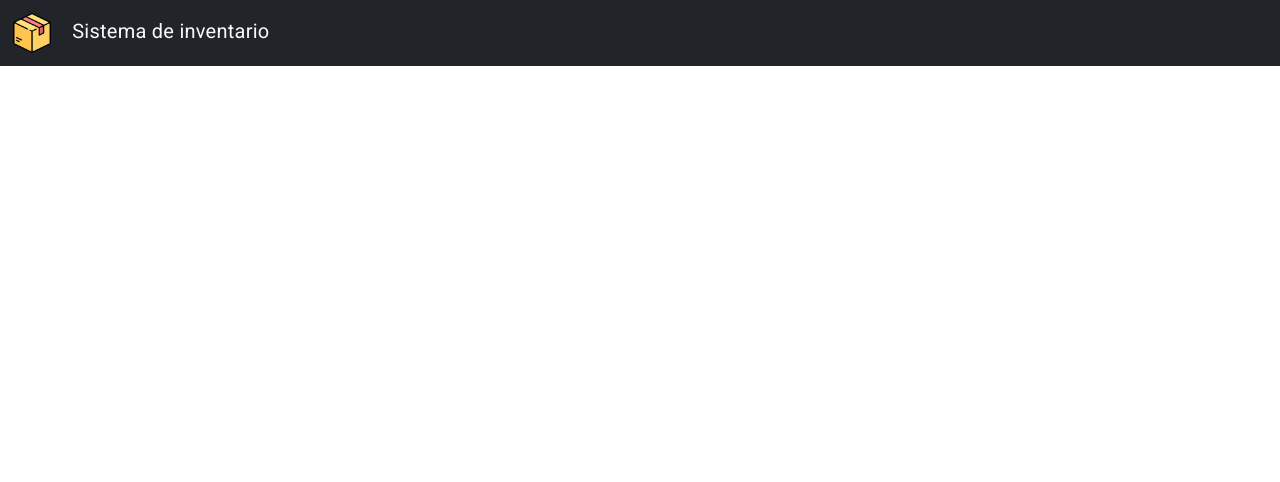
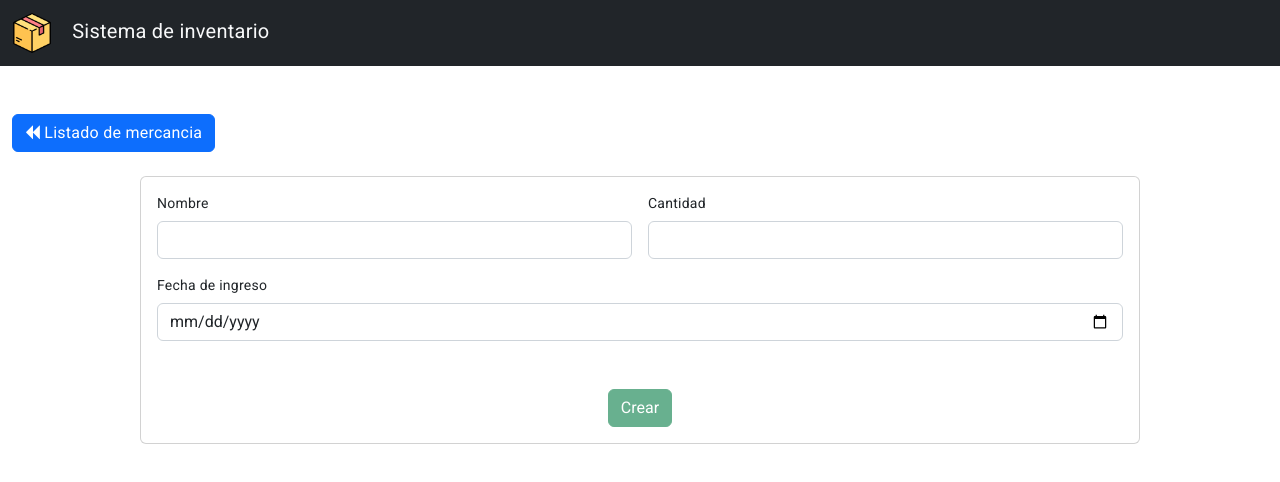
Before and after one commit to JhojanLopez/inventory_system_frontend, an Angular app: page /create-merchandise in a window 1280 px wide. Before the commit this address led to /. Shown: the top 482 px of the page. Built offline with nearby package versions, Linux system fonts and the light colour scheme.

Commit message:
se establece formulario para crear

```diff
--- a/package.json
+++ b/package.json
@@ -20,7 +20,7 @@
     "@angular/platform-browser": "^16.1.0",
     "@angular/platform-browser-dynamic": "^16.1.0",
     "@angular/router": "^16.1.0",
-    "bootstrap": "^5.3.1",
+    "bootstrap": "5.2",
     "font-awesome": "^4.7.0",
     "jquery": "^3.7.1",
     "rxjs": "~7.8.0",
--- a/src/app/app-routing.module.ts
+++ b/src/app/app-routing.module.ts
@@ -2,11 +2,13 @@ import { NgModule } from '@angular/core';
 import { RouterModule, Routes } from '@angular/router';
 import { MerchandiseComponent } from './components/merchandise/merchandise.component';
 import { UsersComponent } from './components/users/users.component';
+import { CreateMerchandiseComponent } from './components/create-merchandise/create-merchandise.component';
 
 const routes: Routes = [
   {path:'', pathMatch: 'full', redirectTo: 'users'},// podemos redirigir a otra ruta
   {path:'merchandise', component: MerchandiseComponent},
   {path:'users', component: UsersComponent},
+  {path:'create-merchandise', component: CreateMerchandiseComponent},
 ];
 
 @NgModule({
--- /dev/null
+++ b/src/app/components/create-merchandise/create-merchandise.component.html
@@ -0,0 +1,34 @@
+
+<div class="row mt-5">
+    <div class="col-auto">
+     <a class="btn btn-primary" routerLink="/merchandise">
+        <i class="fa solid fa-backward"></i> Listado de mercancia
+     </a>
+    </div>
+</div>
+
+<div class="d-flex justify-content-center align-items-center">
+  <div class="card text-dark my-4" [ngStyle]="{'width': '1000px'}">
+
+<div class="card-body">
+<form class="row g-3" [formGroup]="form" (ngSubmit)="onSubmit()">
+  <div class="col-md-6">
+    <label for="name" class="form-label">Nombre</label>
+    <input type="text" class="form-control" id="name" formControlName="name" required>
+  </div>
+  <div class="col-md-6">
+    <label for="amount" class="form-label">Cantidad</label>
+    <input type="number" min="0" class="form-control" formControlName="amount" required>
+  </div>
+  <div class="col-md-12">
+    <label for="date" class="form-label">Fecha de ingreso</label>
+    <input type="date" class="form-control" formControlName="date" required>
+  </div>
+
+  <div class="col-12 text-center mt-5">
+    <input class="btn btn-success" type="submit" value="Crear" [disabled]="!form.valid"/>
+  </div>
+</form>
+    </div>
+ </div>
+</div>
--- /dev/null
+++ b/src/app/components/create-merchandise/create-merchandise.component.ts
@@ -0,0 +1,36 @@
+import { Component, OnInit } from '@angular/core';
+import {
+  AbstractControl,
+  FormBuilder,
+  FormControl,
+  FormGroup,
+  ValidationErrors,
+  Validators,
+} from '@angular/forms';
+import { MerchandiseToCreate } from 'src/app/models/merchandise-to-create';
+
+@Component({
+  selector: 'app-create-merchandise',
+  templateUrl: './create-merchandise.component.html',
+  styleUrls: ['./create-merchandise.component.css'],
+})
+export class CreateMerchandiseComponent implements OnInit {
+  constructor(private fb: FormBuilder) {}
+
+  merchandiseToCreate: MerchandiseToCreate;
+  form: FormGroup;
+
+  ngOnInit(): void {
+    this.merchandiseToCreate = new MerchandiseToCreate();
+    this.form = this.fb.group({
+      //debemos de incializar el formulario y agregar sus inputs como formControl
+      name: new FormControl('', [Validators.required, Validators.minLength(3)]),
+      amount: new FormControl('', [Validators.required, Validators.min(0)]),
+      date: new FormControl('', [Validators.required, this.dateValidator]),
+    });
+  }
+  dateValidator(control: AbstractControl): ValidationErrors | null {
+    return null;
+  }
+  onSubmit() {}
+}
--- a/src/app/components/merchandise/merchandise.component.html
+++ b/src/app/components/merchandise/merchandise.component.html
@@ -1,8 +1,15 @@
+<div class="row mt-5">
+  <div class="col-auto">
+   <a class="btn btn-primary" routerLink="/create-merchandise">
+      <i class="fa solid fa-plus"></i>  Crear mercancia
+   </a>
+  </div>
+</div>
 <div class="card text-white my-4" >
     <div class="card-header">
 
       <!--filtros-->
-      <form class="mt-2 row g-3 justify-content-end">
+      <form class="mt-2 row g-3 justify-content-end" >
         <div class="col-auto">
           <select [(ngModel)]="filter.type" name="type" class="form-select form-select-sm" aria-label=".form-select-sm example" [ngStyle]="{'width': '200px'}">
             <option selected value="0">Tipo de filtro</option>
--- /dev/null
+++ b/src/app/models/merchandise-to-create.ts
@@ -0,0 +1,6 @@
+export class MerchandiseToCreate {
+    amount:         number;
+    dateEntry:      string;
+    name:           string;
+    registeredById: number;
+}
--- a/src/app/services/merchandise.service.ts
+++ b/src/app/services/merchandise.service.ts
@@ -39,4 +39,10 @@ export class MerchandiseService {
       `${this.baseUrl}api/v1/merchandise/${merchandiseId}`
     );
   }
+
+  public create(merchandiseId: number): Observable<any> {
+    return this.http.get<MerchandisePageable>(
+      `${this.baseUrl}api/v1/merchandise/${merchandiseId}`
+    );
+  }
 }
```
Also changed, not shown: src/app/app.module.ts (+6 -3 lines), src/app/components/create-merchandise/create-merchandise.component.css (added), 1 other file (tests, documents, lock files or other folders).
